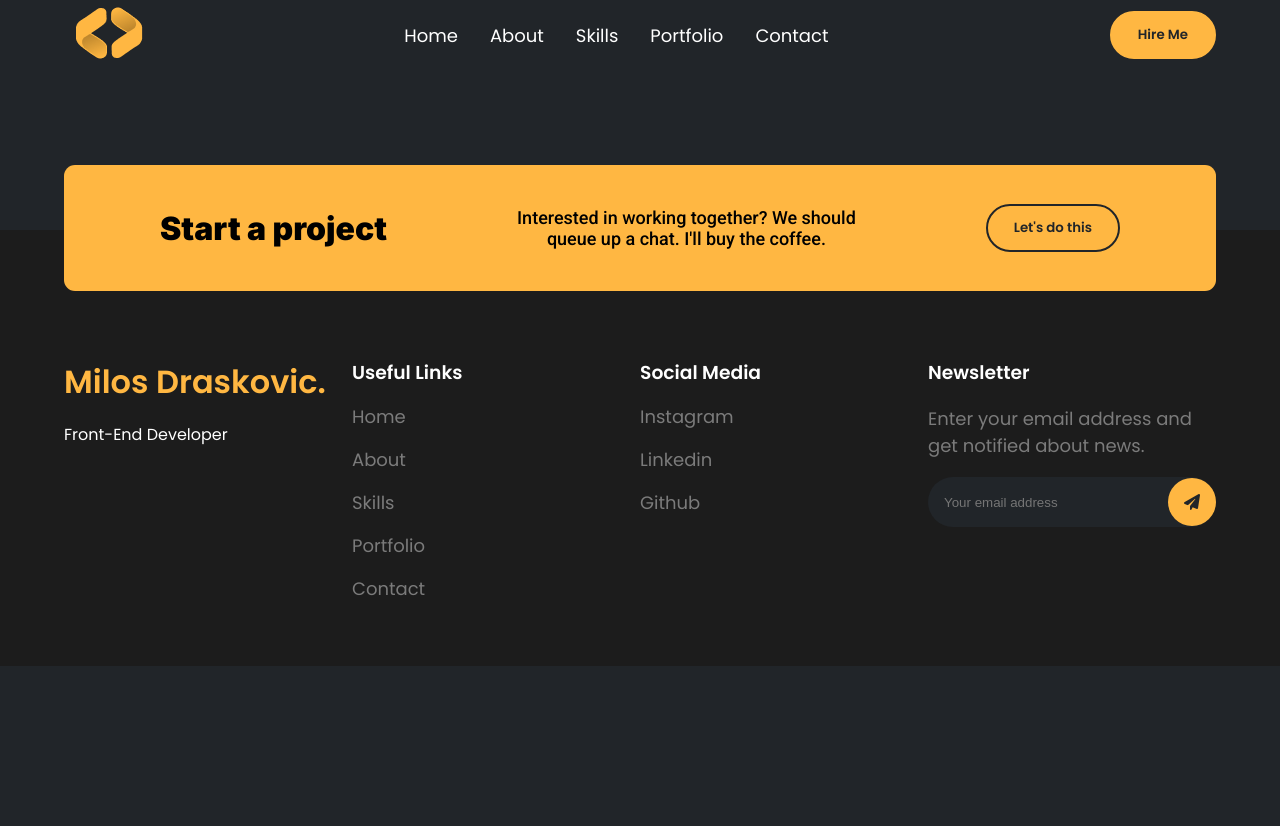
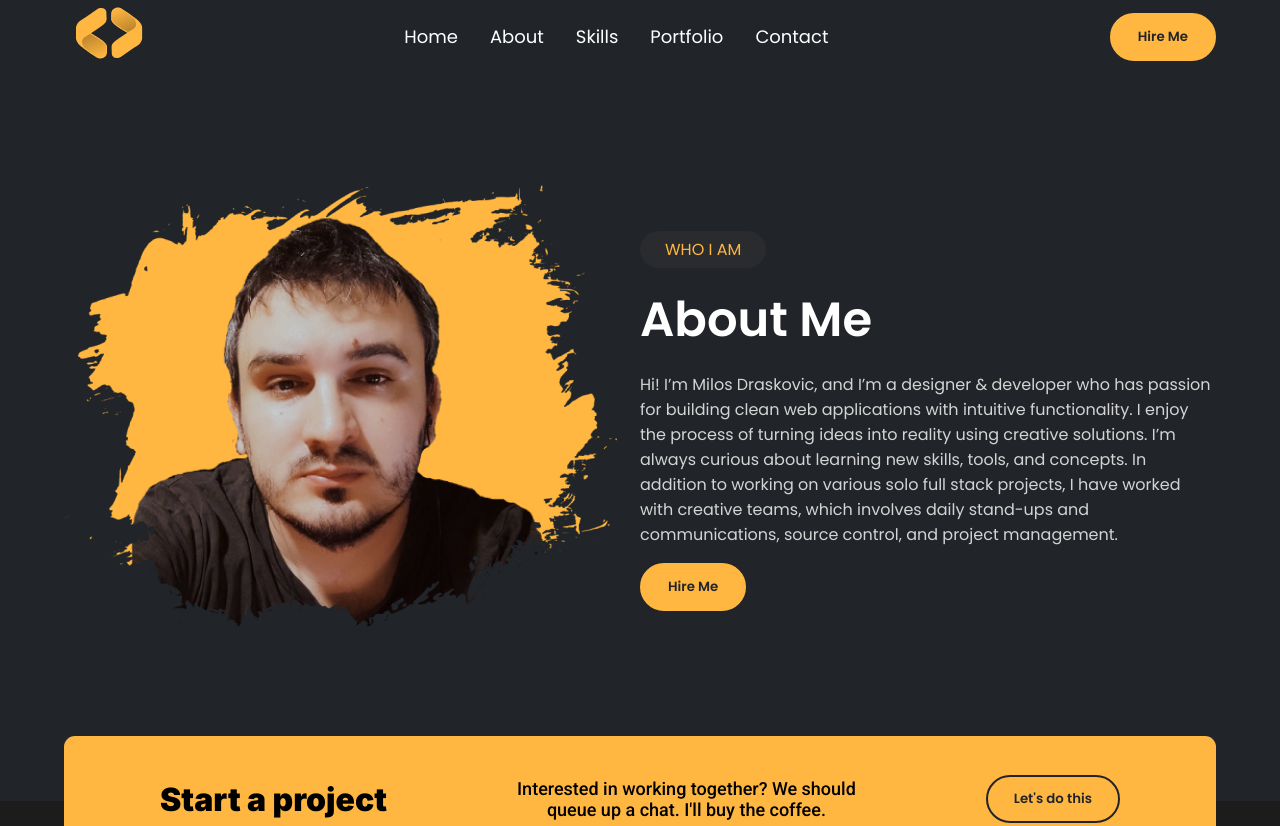
Before and after one commit to Adrian-Swifter/Portfolio-Website-Idea-ISWD, a plain HTML site: page about.html in a window 1280 px wide. Shown: the top 826 px of the page. Before the commit the page ends 800 px from the top, so only its background shows below. Drawn offline with Linux system fonts and the light colour scheme.

Commit message:
added about me page

```diff
--- a/about.html
+++ b/about.html
@@ -38,7 +38,28 @@
       <button class="btn btn-primary hire-me">Hire Me</button>
       <a class="hamburger-menu" href=""><i class="fa-solid fa-bars"></i></a>
     </header>
-    <main class="main-content content-container"></main>
+    <main class="main-content content-container">
+      <section class="about-me">
+        <div class="am-image-container">
+          <img src="images/me.png" alt="" />
+        </div>
+        <div class="am-text-container">
+          <p class="section-anchor">Who I Am</p>
+          <h2 class="fs-48 fw-700">About Me</h2>
+          <p class="am-about-text">
+            Hi! I’m Milos Draskovic, and I’m a designer & developer who has
+            passion for building clean web applications with intuitive
+            functionality. I enjoy the process of turning ideas into reality
+            using creative solutions. I’m always curious about learning new
+            skills, tools, and concepts. In addition to working on various solo
+            full stack projects, I have worked with creative teams, which
+            involves daily stand-ups and communications, source control, and
+            project management.
+          </p>
+          <button class="btn btn-primary">Hire Me</button>
+        </div>
+      </section>
+    </main>
     <footer class="footer">
       <section class="footer-cta">
         <h2 class="fw-900 ff-inter tc-black fs-32">Start a project</h2>
--- a/style.css
+++ b/style.css
@@ -21,6 +21,7 @@ body {
   padding: 0;
   background-color: var(--bg-color);
   color: var(--main-text-color);
+  font-family: var(--main-font);
 }
 
 img {
@@ -57,6 +58,7 @@ a {
   display: flex;
   justify-content: space-between;
   align-items: center;
+  margin-bottom: 7rem;
 }
 
 .nav ul {
@@ -103,6 +105,10 @@ a {
 
 .fw-500 {
   font-weight: 500;
+}
+
+.fw-700 {
+  font-weight: 700;
 }
 
 .fw-900 {
@@ -285,6 +291,28 @@ a {
   cursor: pointer;
 }
 
+/* ***********ABOUT************* */
+.about-me {
+  display: flex;
+  align-items: center;
+}
+
+.about-me > * {
+  flex: 1;
+}
+.section-anchor {
+  color: var(--first-color);
+  text-transform: uppercase;
+  background-color: var(--accent-color);
+  display: inline-block;
+  padding: 6px 25px 6px 25px;
+  border-radius: 25px;
+}
+
+.am-about-text {
+  color: #d4d4d4;
+}
+
 /* **********RESPONSIVE*********** */
 @media screen and (max-width: 1060px) {
   :root {
```
